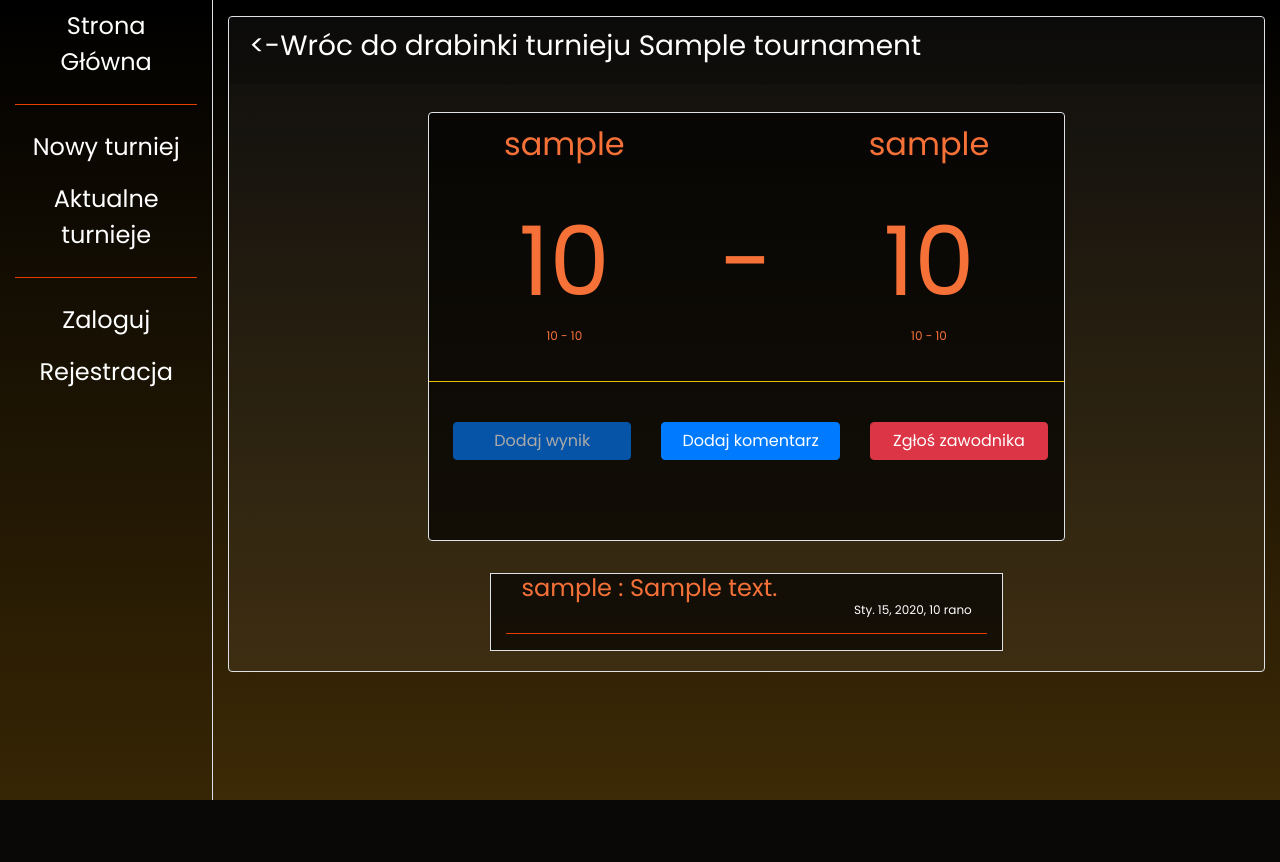
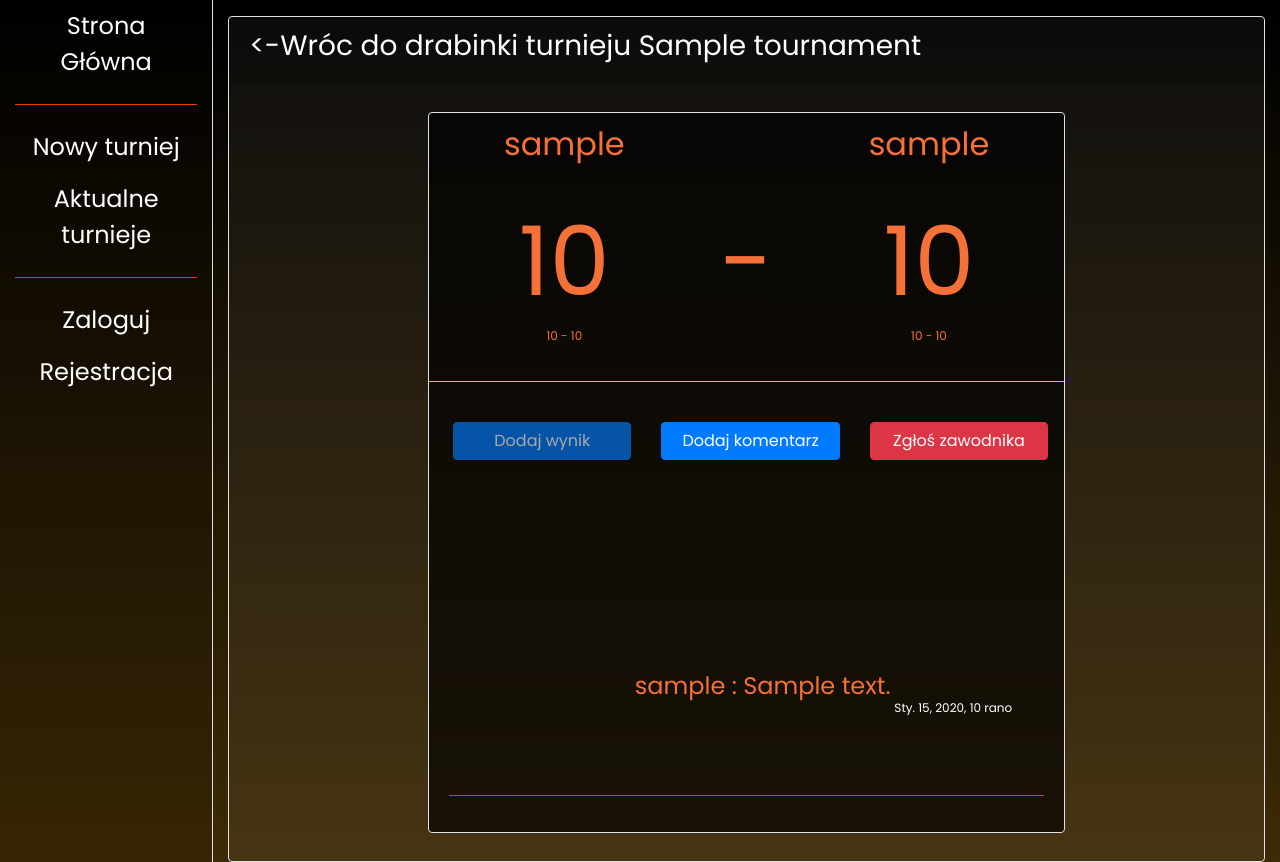
Before and after one commit to psgoral/Django-Tournament-Creator, a Django app: a page that uses main/templates/main/match.html in a window 1280 px wide. Before the commit the page ends 800 px from the top, so only its background shows below. Run offline with Django 3.2, Linux system fonts and the light colour scheme; tables that the repository leaves empty hold one stand-in row (values such as "Sample post"); some libraries are stand-ins or nearby versions.

Commit message:
deploy-script

```diff
--- a/main/templates/main/match.html
+++ b/main/templates/main/match.html
@@ -128,14 +128,13 @@
                                     </div>
 
                                 </div>
-                            </div>
-                        </div>
-                        <div class="col-6 mt-4 border" style="background-color: rgba(0, 0, 0, 0.65);">
+                                <div class="card-body mt-5">
                                     {%for comment in comments%}
-                            <div class="col w-100">
+                                    <div class="col m-3 p-5 text-center w-100">
                                         <h4>
                                             {{comment.author}} : {{comment.message}}
-                                    <p class="small text-white text-right" style="font-size:12px">{{comment.date}}</p>
+                                            <p class="small text-white text-right" style="font-size:12px">
+                                                {{comment.date}}</p>
                                         </h4>
                                     </div>
                                     <hr style="background-color: orangered;">
@@ -147,3 +146,4 @@
                     </div>
     </div>
     {% endblock %}
+</div>
```
Lines whose indentation alone changed are shown as unchanged.
